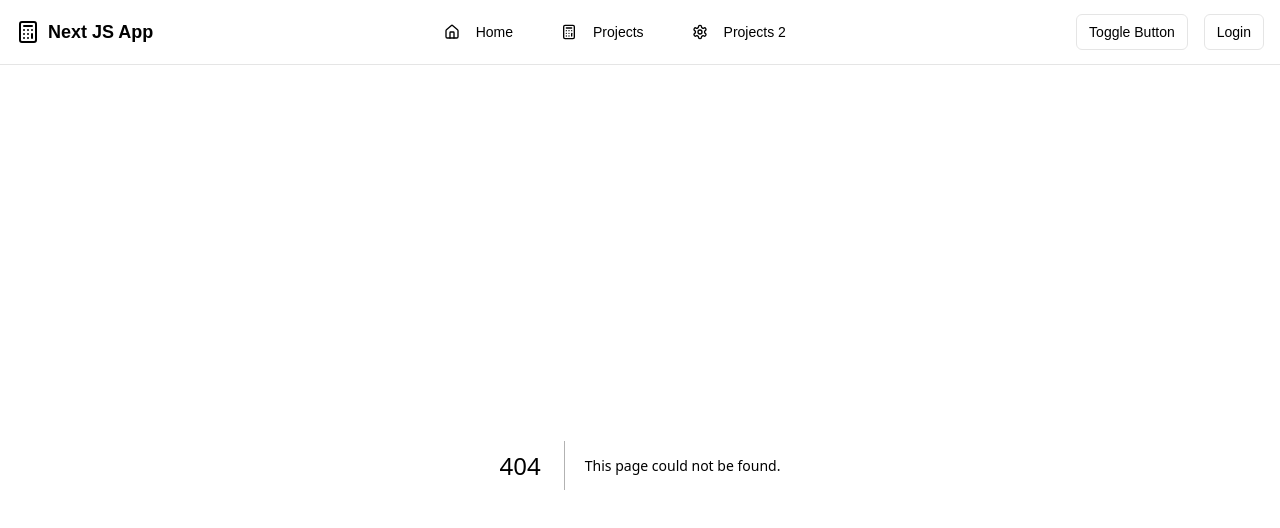
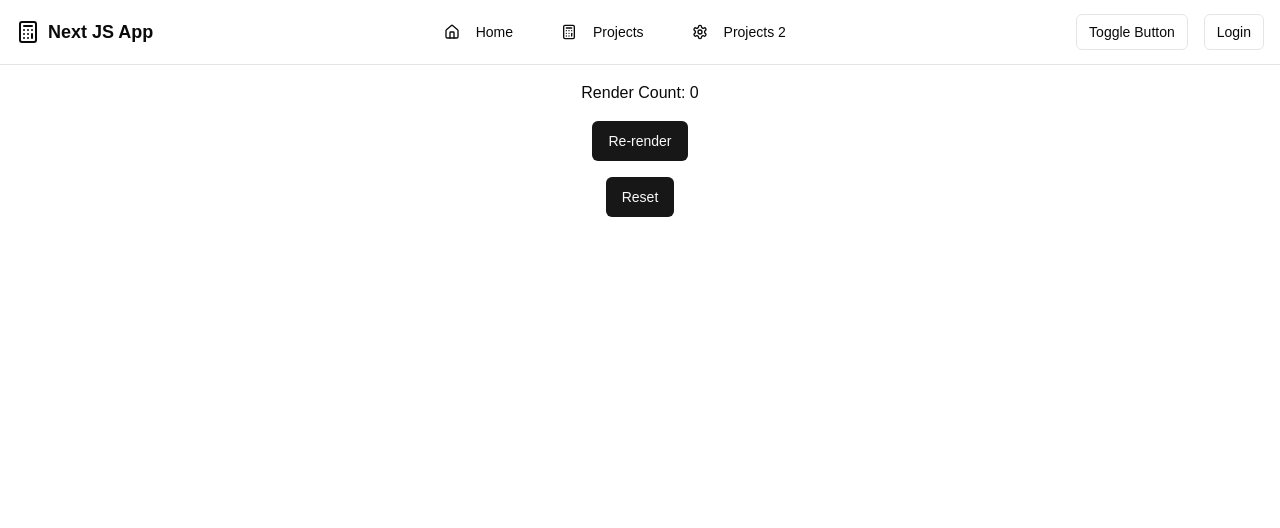
Before and after one commit to 1hirak/ProjectDisplay, a Next.js app: page /useref/p4 in a window 1280 px wide. Before the commit this address had no page. Shown: the top 528 px of the page. Built offline with nearby package versions, Linux system fonts and the light colour scheme.

Commit message:
Count render

```diff
--- /dev/null
+++ b/src/app/useref/p4/page.jsx
@@ -0,0 +1,29 @@
+"use client";
+import { useRef, useEffect, useState } from "react";
+import { Button } from "@/components/ui/button";
+function RenderCounter() {
+  const [dummyState, setDummyState] = useState(false);
+  const renderCountRef = useRef(0);
+  useEffect(() => {
+    renderCountRef.current += 1;
+  });
+  const resetValue = () => {
+    renderCountRef.current = 0;
+    triggerRerender();
+  };
+  const triggerRerender = () => {
+    setDummyState((prev) => !prev);
+  };
+  return (
+    <div className="flex flex-col items-center mt-4">
+      <p>Render Count: {renderCountRef.current}</p>
+      <Button className="mt-4" onClick={triggerRerender}>
+        Re-render
+      </Button>
+      <Button className="mt-4" onClick={resetValue}>
+        Reset
+      </Button>
+    </div>
+  );
+}
+export default RenderCounter;
--- a/src/app/useref/page.jsx
+++ b/src/app/useref/page.jsx
@@ -9,8 +9,8 @@ import { ChevronRight } from "lucide-react";
 const resources = [
   { id: 1, title: "Basic UseRef", path: "/useref/p1" },
   { id: 2, title: "Timeout Function", path: "/useref/p2" },
-  { id: 3, title: "_", path: "/useref/p3" },
-  { id: 4, title: "_", path: "/useref/p4" },
+  { id: 3, title: "AutoFocus", path: "/useref/p3" },
+  { id: 4, title: "Render Count", path: "/useref/p4" },
   { id: 5, title: "_", path: "/useref/p5" },
   { id: 6, title: "_ ", path: "/useref/p6" },
   { id: 7, title: "_", path: "/useref/p7" },
```
Also changed, not shown: src/app/useref/p2/page.jsx (+9 -10 lines).
